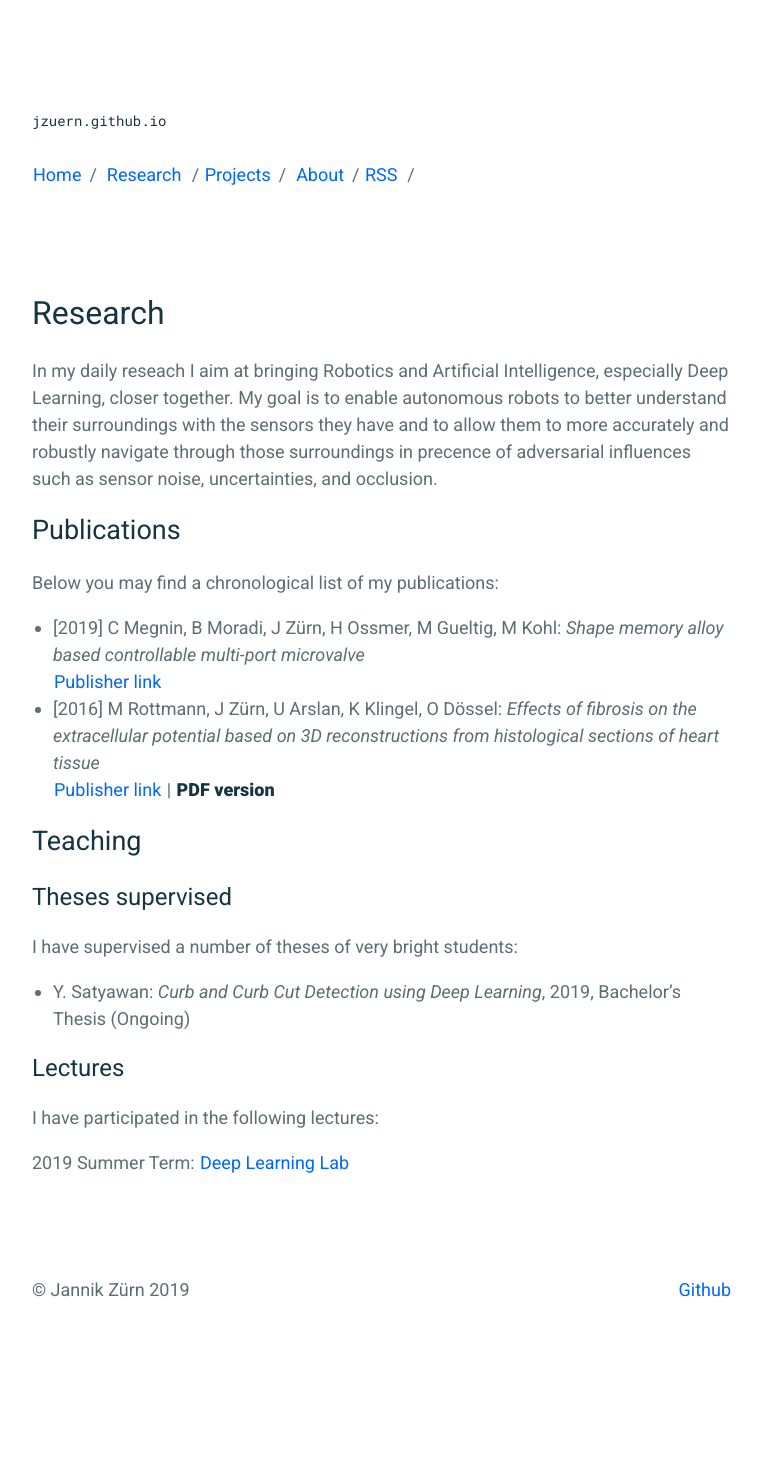
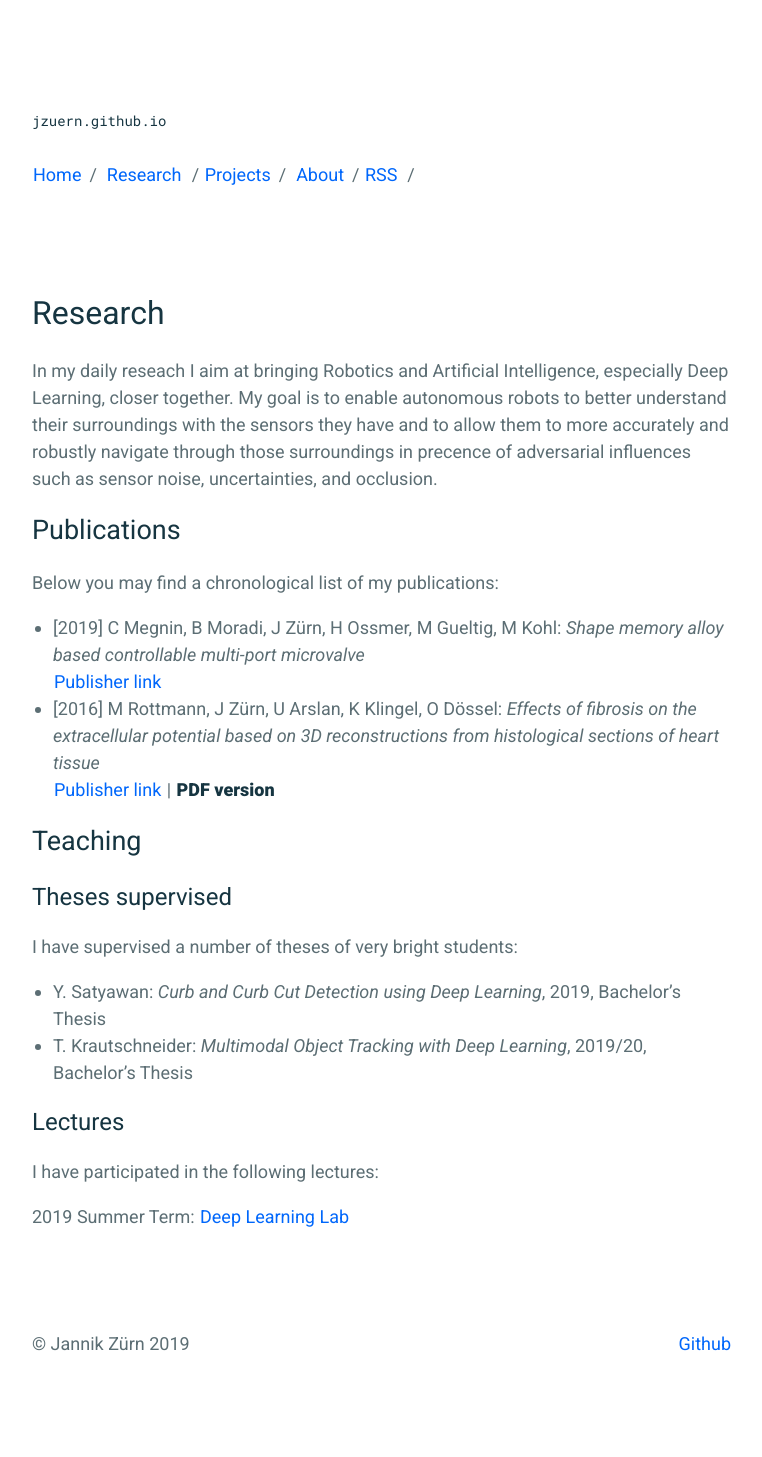
Before and after one commit to jzuern/jzuern.github.io, a Jekyll site: the page built from _pages/research.md, in a window 1280 px wide. Shown: the whole page, without its empty margins (258-1020 px from the left). Built offline with Jekyll 4.4.1, drawn with Linux system fonts in a browser that asks for light colours; before the commit the page ends 1403 px from its top, so only the background shows below that.

Commit message:
updated theses

```diff
--- a/_pages/research.md
+++ b/_pages/research.md
@@ -31,7 +31,10 @@ Below you may find a chronological list of my publications:
 
 I have supervised a number of theses of very bright students:
 
-- Y. Satyawan: *Curb and Curb Cut Detection using Deep Learning*, 2019, Bachelor's Thesis (Ongoing)
+- Y. Satyawan: *Curb and Curb Cut Detection using Deep Learning*, 2019, Bachelor's Thesis
+
+- T. Krautschneider: *Multimodal Object Tracking with Deep Learning*, 2019/20, Bachelor's Thesis
+
 
 ## Lectures
 
```
